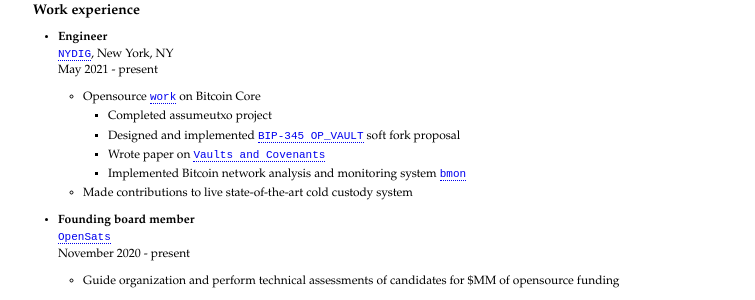
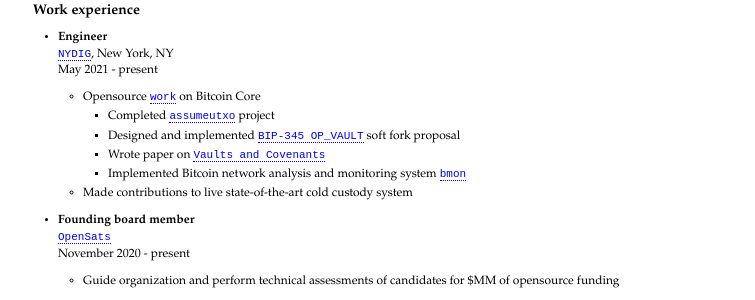
Before and after one commit to jamesob/jamesob.github.io, a Jekyll site: the page built from resume/index.md, in a window 1280 px wide. Shown: the part 252-552 px from the top of the page, without its empty margins (27-782 px from the left). Built offline with Jekyll 4.4.1, drawn with Linux system fonts in a browser that asks for light colours; some of the changed lines change nothing that is shown.

Commit message:
res edits

```diff
--- a/resume/index.md
+++ b/resume/index.md
@@ -31,7 +31,8 @@
 
   - Opensource
     [work](https://github.com/bitcoin/bitcoin/pulls?q=is%3Apr+author%3Ajamesob+is%3Aclosed) on Bitcoin Core
-    - Completed assumeutxo project
+    - Completed
+      [`assumeutxo`](https://bitcoinmagazine.com/technical/coming-soon-an-easier-way-to-bootstrap-your-bitcoin-nodes-utxo-set) project
     - Designed and implemented [BIP-345
       `OP_VAULT`](https://github.com/bitcoin/bips/blob/master/bip-0345.mediawiki) soft
       fork proposal
```
